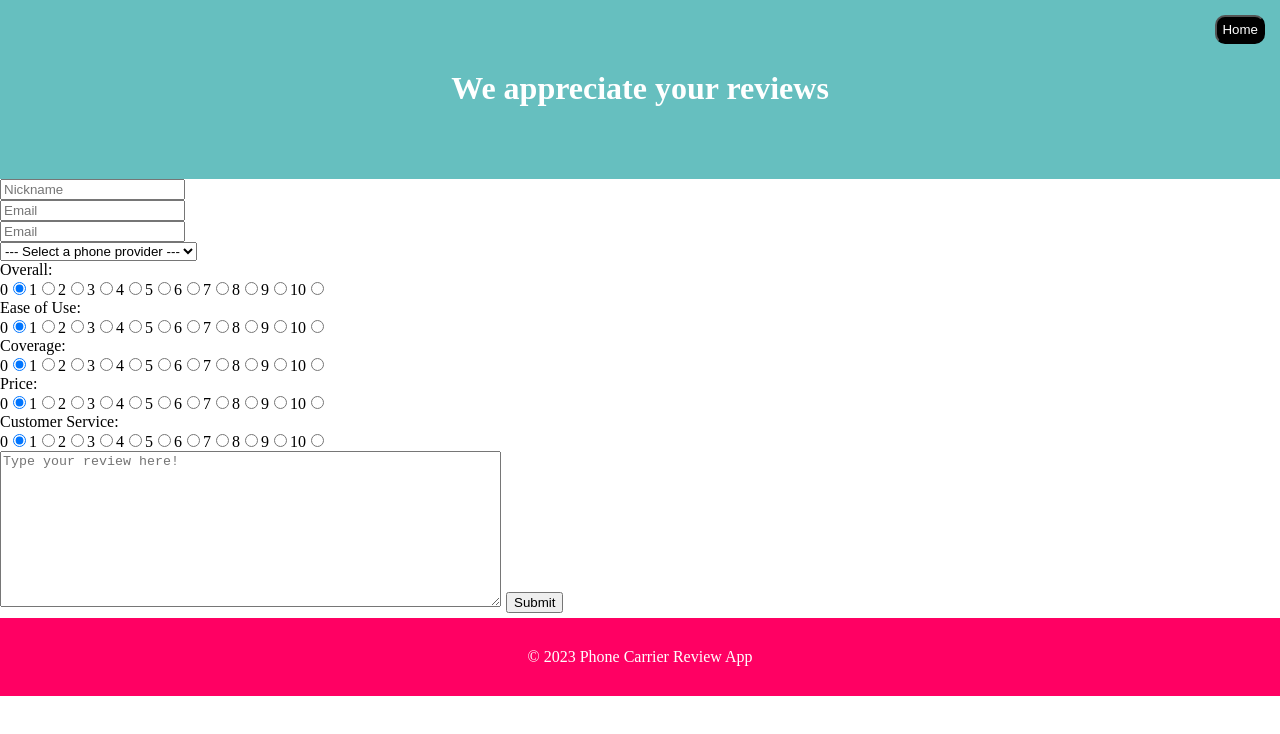
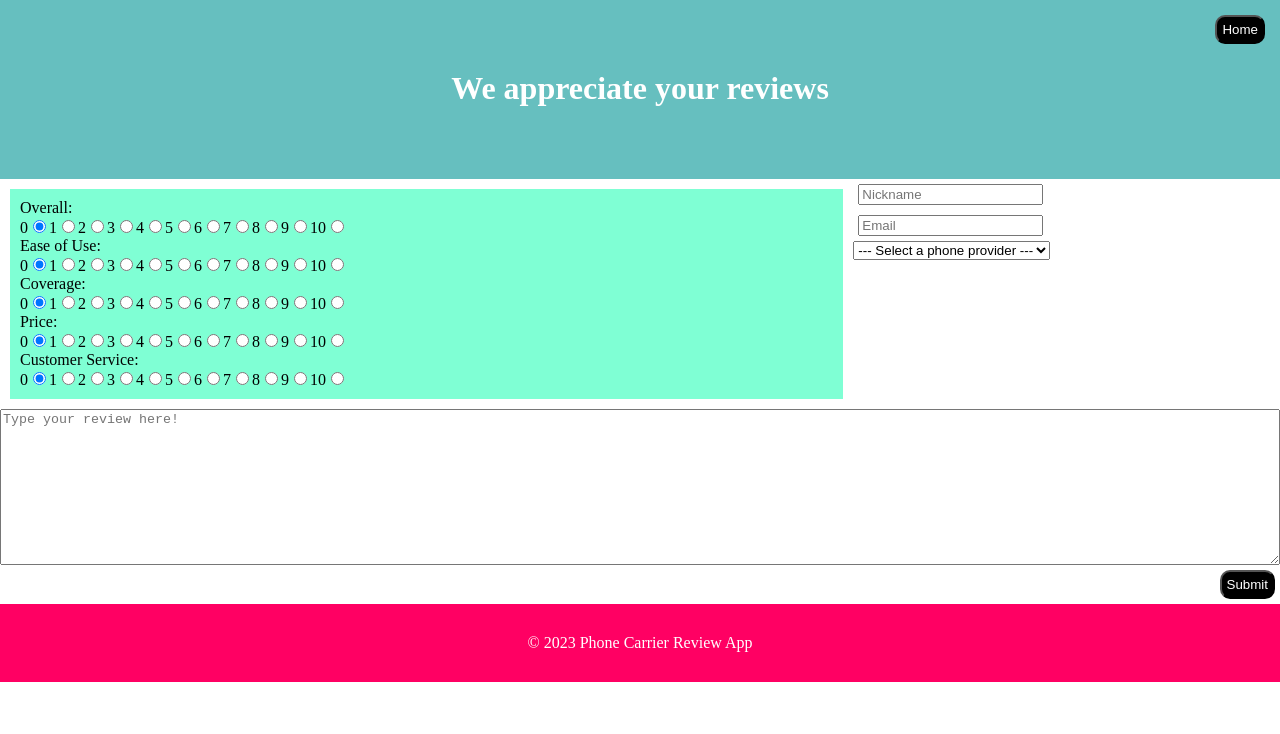
Before and after one commit to Phone-Review-App/SakuraSignal, a React (Create React App) app in the folder client/: page /Form in a window 1280 px wide. Shown: the top 734 px of the page. Built offline with nearby package versions, Linux system fonts and the light colour scheme.

Commit message:
wip: add styles to Form page

```diff
--- a/client/src/components/Button.css
+++ b/client/src/components/Button.css
@@ -1,4 +1,4 @@
-.home-button {
+.button {
   padding: 5px;
   align-self: flex-end;
   color: white;
--- a/client/src/components/DropdownMenu.jsx
+++ b/client/src/components/DropdownMenu.jsx
@@ -1,6 +1,6 @@
 import React, { useState, useEffect } from 'react';
 // import Select from 'react-select';
-import Button from './Button';
+// import Button from './Button';
 
 const options = [
   {value: "", text:"--- Select a phone provider ---"},
--- /dev/null
+++ b/client/src/components/Input.css
@@ -0,0 +1,3 @@
+.input {
+  margin: 5px;
+}
--- a/client/src/components/Input.jsx
+++ b/client/src/components/Input.jsx
@@ -1,4 +1,5 @@
 import React from "react";
+import "./Input.css";
 
 const Input = (props) => {
   const { className, label, labelName, placeholder, value, onChange } = props;
--- a/client/src/components/Navbar.jsx
+++ b/client/src/components/Navbar.jsx
@@ -9,7 +9,7 @@ const Navbar = (props) => {
 
   return (
     <div className={className}>
-      <Button className="home-button" text="Home" onClick={() => navigate('/')}/>
+      <Button className="button" text="Home" onClick={() => navigate('/')}/>
       <h1>{ text }</h1>
       <p>{ description }</p>
       <p>{ support }</p>
--- a/client/src/pages/Form.css
+++ b/client/src/pages/Form.css
@@ -2,3 +2,23 @@ body {
   margin: 0px;
   padding: 0px;
 }
+
+.main {
+  display: flex;
+  flex-direction: column;
+  justify-content: center;
+
+}
+
+.wrapper {
+  display: grid;
+  grid-template-columns: 2fr 1fr;
+}
+
+.scores {
+  padding: 10px;
+  margin: 10px;
+  background-color: aquamarine;
+  display: flex;
+  flex-direction: column;
+}
--- a/client/src/pages/Form.jsx
+++ b/client/src/pages/Form.jsx
@@ -125,33 +125,16 @@ const Form = () => {
         ? (
           <>
             <Header className="header" text="Thank you for your feedback!" secondary_text={serverResponse}/>
-            <Button text="Home" onClick={() => navigate('/')} />
+            <Button className="button" text="Home" onClick={() => navigate('/')} />
             <Footer className="footer" text="© 2023 Phone Carrier Review App"/>
           </>
         )
 
         : (
-          <>
+          <div className="main">
             <Navbar className="navbar" text="We appreciate your reviews"/>
-            <Input
-                placeholder="Nickname"
-                value ={ nickname }
-                onChange={ handleNicknameInput }
-            />
-
-            <Input
-                placeholder="Email"
-                value={ email }
-                onChange={ handleEmailInput }
-            />
-            <Input
-                placeholder="Email"
-                value={ email }
-                onChange={ handleEmailInput }
-            />
-
-            {<DropdownMenu
-              setProviderId={setCompName}/>}
+            <div className="wrapper">
+              <div className="scores">
                 Overall:<Radio
                   radioName="overall"
                   scoreSetter={setOverAllScore}
@@ -172,7 +155,27 @@ const Form = () => {
                   radioName="customerService"
                   scoreSetter={setCustomerServiceScore}
                 />
+              </div>
+              <div className="inputs">
+                <Input
+                  className="input"
+                  placeholder="Nickname"
+                  value ={ nickname }
+                  onChange={ handleNicknameInput }
+                />
 
+                <Input
+                  className="input"
+                  placeholder="Email"
+                  value={ email }
+                  onChange={ handleEmailInput }
+                />
+
+                {<DropdownMenu
+                  setProviderId={setCompName}/>}
+
+              </div>
+            </div>
                 <textarea
                   name=""
                   id=""
@@ -182,13 +185,13 @@ const Form = () => {
                   value={ comment }
                   onChange={ handleCommentInput }
                 />
-
             <Button
+            className="button"
               text="Submit"
               onClick = { handleSubmission }
             />
             <Footer className="footer" text="© 2023 Phone Carrier Review App"/>
-        </>
+        </div>
         )
       }
     </div>
```
Lines whose indentation alone changed are shown as unchanged.
